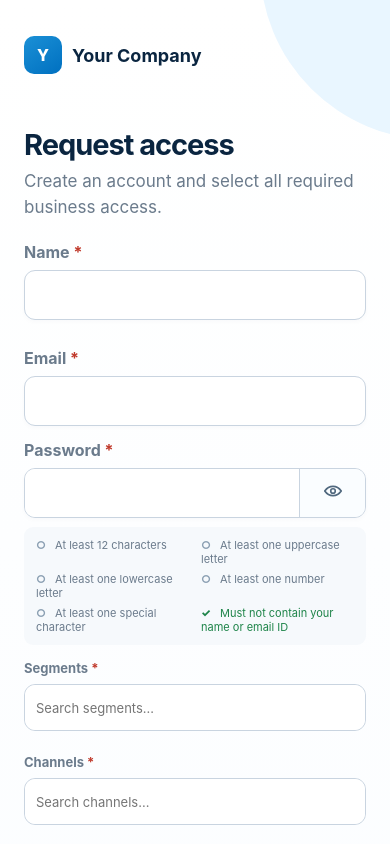
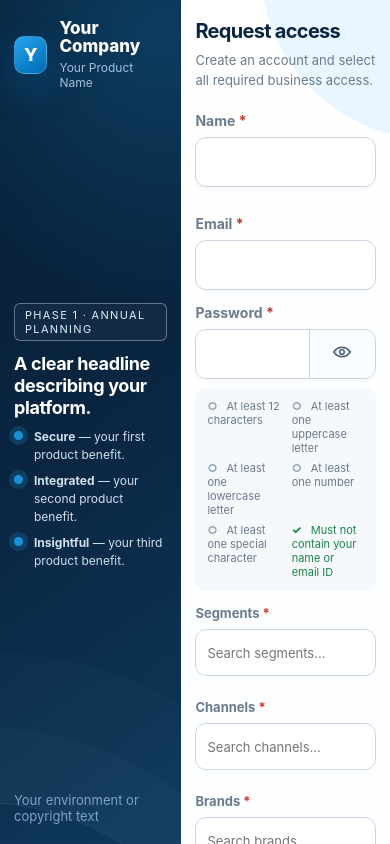
Before and after one commit to ANSH77770/test_product, a React (Vite) app: page /register in a window 390 px wide. Shown: the top 844 px of the page. Built offline with nearby package versions, Linux system fonts and the light colour scheme.

Commit message:
Update login page

```diff
--- a/src/styles/auth.css
+++ b/src/styles/auth.css
@@ -103,29 +103,68 @@
 
 @keyframes form-enter { from { opacity: 0; transform: translateY(12px); } to { opacity: 1; transform: translateY(0); } }
 
-@media (max-width: 1050px) {
-  .auth-layout { grid-template-columns: minmax(0, 1fr) 520px; }
+@media (max-width: 1150px) {
+  .auth-layout { grid-template-columns: minmax(0, 1fr) 500px; }
   .brand-panel { padding-inline: 42px; }
 }
 
-@media (max-width: 880px) {
-  .auth-layout { display: block; }
-  .auth-layout__brand { display: none; }
-  .auth-layout__content { min-height: 100vh; padding: 36px 24px 48px; justify-content: flex-start; }
-  .auth-layout__mobile-brand { z-index: 1; width: 100%; max-width: 480px; display: flex; align-items: center; gap: 10px; margin-bottom: 54px; color: var(--navy); }
-  .auth-layout__mobile-brand span { width: 38px; height: 38px; display: grid; place-items: center; border-radius: 10px; background: linear-gradient(145deg, var(--sky), var(--blue)); color: #fff; font-weight: 800; }
-  .auth-layout__mobile-brand strong { font-size: 18px; }
+@media (max-width: 960px) {
+  .auth-layout { grid-template-columns: minmax(0, 1fr) minmax(360px, 460px); }
+  .brand-panel { padding: 36px 28px 40px; }
+  .brand-logo { width: 52px; height: 52px; font-size: 24px; border-radius: 14px; }
+  .brand-name { font-size: 24px; }
+  .brand-subtitle { font-size: 16px; }
+  .brand-message h1 { margin: 22px 0 18px; font-size: clamp(24px, 2.8vw, 34px); }
+  .feature-list { font-size: 16px; }
+  .feature-list li { margin: 16px 0; padding-left: 32px; }
+  .feature-list li::before { top: 5px; width: 13px; height: 13px; }
+  .auth-layout__content { padding: 36px 28px; }
+}
+
+@media (max-width: 768px) {
+  .auth-layout { grid-template-columns: minmax(0, 1fr) minmax(0, 1.15fr); }
+  .brand-panel { padding: 28px 20px 28px; justify-content: space-between; }
+  .brand-lockup { gap: 12px; }
+  .brand-logo { width: 44px; height: 44px; font-size: 20px; border-radius: 12px; }
+  .brand-name { font-size: 20px; }
+  .brand-subtitle { font-size: 14px; }
+  .phase-badge { padding: 4px 10px; font-size: 11px; }
+  .brand-message h1 { margin: 16px 0 14px; font-size: clamp(20px, 3.5vw, 26px); }
+  .feature-list { font-size: 14px; }
+  .feature-list li { margin: 12px 0; padding-left: 26px; }
+  .feature-list li::before { top: 4px; width: 11px; height: 11px; }
+  .brand-panel footer { font-size: 13px; }
+  .auth-layout__content { padding: 28px 20px; }
+  .auth-heading { margin-bottom: 22px; }
+  .auth-heading h2 { font-size: 24px; }
+  .auth-heading p { font-size: 14px; }
+  .form-field { margin-bottom: 14px; }
+  .form-field > label { font-size: 14px; }
+  .control, .password-control { min-height: 48px; font-size: 15px; }
+  .button { min-height: 48px; font-size: 15px; }
+  .auth-layout__mobile-brand { display: none; }
 }
 
 @media (max-width: 520px) {
-  .auth-heading h2 { font-size: 29px; }
+  .auth-layout { grid-template-columns: minmax(0, 1fr) minmax(0, 1.15fr); }
+  .brand-panel { padding: 20px 14px; }
+  .brand-logo { width: 38px; height: 38px; font-size: 18px; border-radius: 10px; }
+  .brand-name { font-size: 17px; }
+  .brand-subtitle { font-size: 12px; }
+  .brand-message h1 { font-size: 18px; margin: 12px 0 10px; }
+  .feature-list { font-size: 12px; }
+  .feature-list li { margin: 8px 0; padding-left: 20px; }
+  .feature-list li::before { top: 3px; width: 9px; height: 9px; }
+  .auth-layout__content { padding: 20px 14px; }
+  .auth-heading h2 { font-size: 20px; }
+  .auth-heading p { font-size: 13px; }
   .otp-group { gap: 6px; }
   .otp-input { font-size: 20px; }
   .password-rules { grid-template-columns: 1fr 1fr; }
   .registration-grid--identity, .registration-grid--access { grid-template-columns: 1fr; }
 }
 
-@media (min-width: 881px) and (max-height: 760px) {
+@media (max-height: 760px) {
   .auth-layout__content { padding-block: 24px; }
   .registration-form .auth-heading { margin-bottom: 14px; }
   .registration-form .auth-heading h2 { font-size: 29px; }
```
Also changed, not shown: 2 other files (tests, documents, lock files or other folders).
